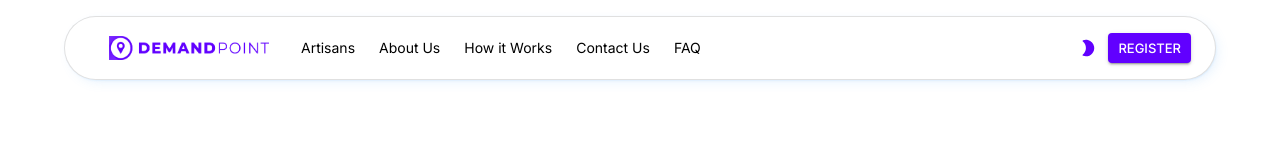
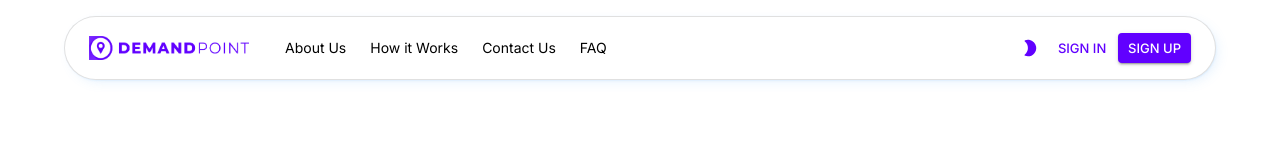
Before and after one commit to demandpoint-services/directoryapp-frontend, a Next.js app: page / in a window 1280 px wide. Shown: the top 160 px of the page. Built offline with nearby package versions, Linux system fonts and the light colour scheme.

Commit message:
Quick fix

```diff
--- a/src/components/navbar.js
+++ b/src/components/navbar.js
@@ -27,6 +27,8 @@ const logoStyle = {
   cursor: "pointer",
   paddingTop: ".4rem",
 };
+
+const pages = ["About Us", "How it Works", "Contact Us", "FAQ"];
 
 function NavBar({ mode, toggleColorMode }) {
   const [open, setOpen] = React.useState(false);
@@ -67,15 +69,8 @@ function NavBar({ mode, toggleColorMode }) {
                   ? `0 0 1px rgba(85, 166, 246, 0.1), 1px 1.5px 2px -1px rgba(85, 166, 246, 0.15), 4px 4px 12px -2.5px rgba(85, 166, 246, 0.15)`
                   : "0 0 1px rgba(2, 31, 59, 0.7), 1px 1.5px 2px -1px rgba(2, 31, 59, 0.65), 4px 4px 12px -2.5px rgba(2, 31, 59, 0.65)",
             }}>
-            <Box
-              sx={{
-                flexGrow: 1,
-                display: "flex",
-                alignItems: "center",
-                ml: "20px",
-                px: 0,
-              }}>
-              <Link href="/">
+            <Box sx={{ flexGrow: 1, display: "flex", alignItems: "center" }}>
+              <Link href="/" passHref>
                 <Image
                   src="/demandpoint.png"
                   alt="Demand Point logo"
@@ -84,19 +79,13 @@ function NavBar({ mode, toggleColorMode }) {
                   style={logoStyle}
                 />
               </Link>
-              <Box sx={{ display: { xs: "none", md: "flex" }, ml: "20px" }}>
-                {[
-                  "Artisans",
-                  "About Us",
-                  "How it Works",
-                  "Contact Us",
-                  "FAQ",
-                ].map((item) => (
+              <Box sx={{ display: { xs: "none", md: "flex" }, ml: 3 }}>
+                {pages.map((item) => (
                   <Link
                     key={item}
                     href={`/${item.toLowerCase().replace(/\s/g, "")}`}
                     passHref>
-                    <MenuItem sx={{ py: "6px", px: "12px" }}>
+                    <MenuItem component="a" sx={{ py: "6px", px: "12px" }}>
                       <Typography variant="body2" color="text.primary">
                         {item}
                       </Typography>
@@ -105,6 +94,7 @@ function NavBar({ mode, toggleColorMode }) {
                 ))}
               </Box>
             </Box>
+
             <Box
               sx={{
                 display: { xs: "none", md: "flex" },
@@ -112,14 +102,18 @@ function NavBar({ mode, toggleColorMode }) {
                 alignItems: "center",
               }}>
               <ToggleColorMode mode={mode} toggleColorMode={toggleColorMode} />
-              <Button
-                color="primary"
-                variant="contained"
-                size="small"
-                href="/selectrole">
-                Register
+              <Link href="/signin" passHref>
+                <Button variant="text" size="small" component="a">
+                  Sign in
                 </Button>
+              </Link>
+              <Link href="/signup" passHref>
+                <Button variant="contained" size="small" component="a">
+                  Sign up
+                </Button>
+              </Link>
             </Box>
+
             <Box
               sx={{
                 display: { xs: "flex", md: "none" },
@@ -133,6 +127,7 @@ function NavBar({ mode, toggleColorMode }) {
           </Toolbar>
         </Container>
       </AppBar>
+
       <Drawer
         anchor="top"
         open={open}
@@ -151,46 +146,49 @@ function NavBar({ mode, toggleColorMode }) {
                 : `0 0 1px rgba(2, 31, 59, 0.7), 1px 1.5px 2px -1px rgba(2, 31, 59, 0.65), 4px 4px 12px -2.5px rgba(2, 31, 59, 0.65)`,
           },
         }}>
-        <Box
-          sx={{
-            backgroundColor:
-              theme.palette.mode === "light"
-                ? "rgba(255, 255, 255, 0.9)" // Light mode background
-                : "rgba(0, 0, 0, 0.9)", // Dark mode background
-            height: "60vh",
-            p: 2,
-          }}>
+        <Box sx={{ height: "60vh", p: 2 }}>
           <Box sx={{ display: "flex", justifyContent: "flex-end" }}>
             <IconButton onClick={toggleDrawer(false)}>
               <CloseRoundedIcon sx={{ color: theme.palette.text.primary }} />
             </IconButton>
           </Box>
           <Box>
-            {["Artisans", "About Us", "How it Works", "Contact Us", "FAQ"].map(
-              (item) => (
+            {pages.map((item) => (
               <Link
                 key={item}
                 href={`/${item.toLowerCase().replace(/\s/g, "")}`}
                 passHref>
                 <MenuItem
+                  component="a"
                   onClick={toggleDrawer(false)}
                   sx={{ color: theme.palette.text.primary }}>
                   {item}
                 </MenuItem>
               </Link>
-              )
-            )}
+            ))}
           </Box>
           <Divider sx={{ my: 3, borderColor: theme.palette.divider }} />
           <MenuItem>
+            <Link href="/signin" passHref>
               <Button
-              color="primary"
+                variant="outlined"
+                fullWidth
+                component="a"
+                onClick={toggleDrawer(false)}>
+                Sign in
+              </Button>
+            </Link>
+          </MenuItem>
+          <MenuItem>
+            <Link href="/signup" passHref>
+              <Button
                 variant="contained"
                 fullWidth
-              href="/selectrole"
+                component="a"
                 onClick={toggleDrawer(false)}>
-              Register
+                Sign up
               </Button>
+            </Link>
           </MenuItem>
         </Box>
       </Drawer>
```
Lines whose indentation alone changed are shown as unchanged.
